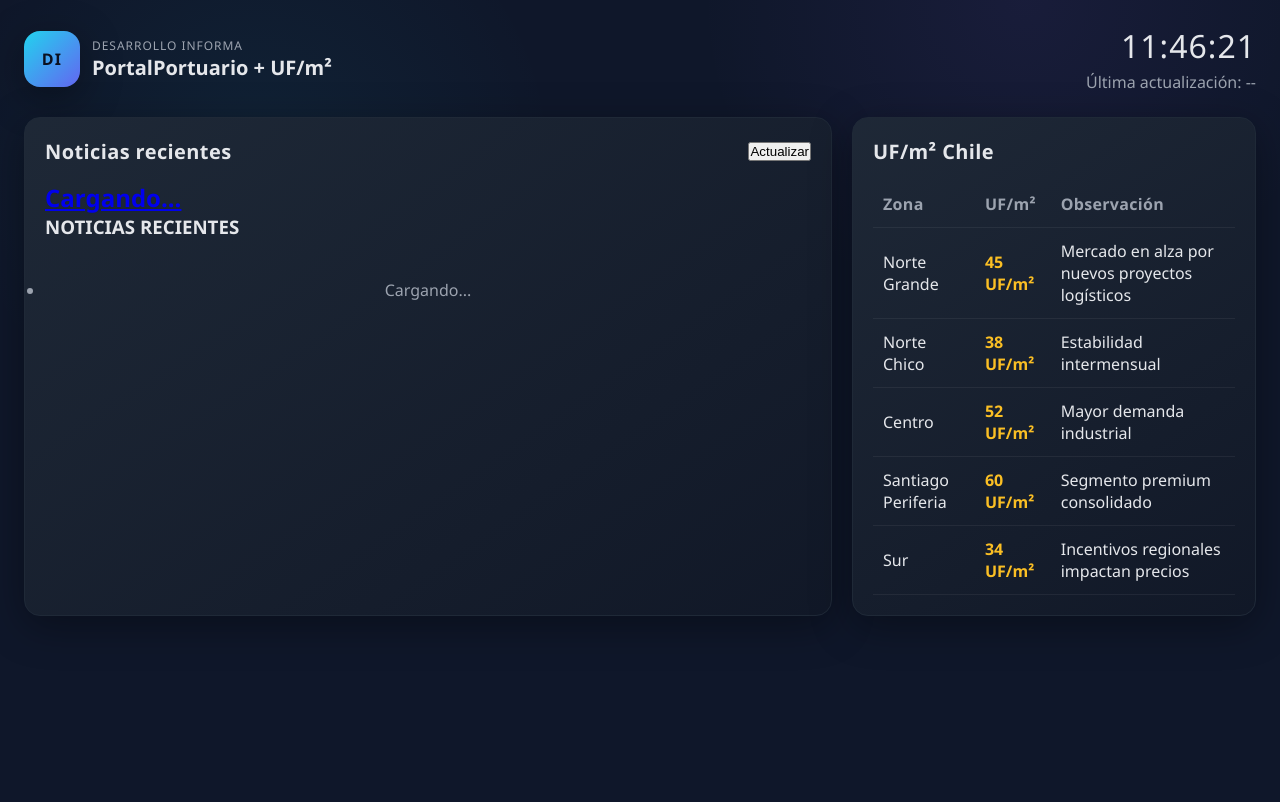
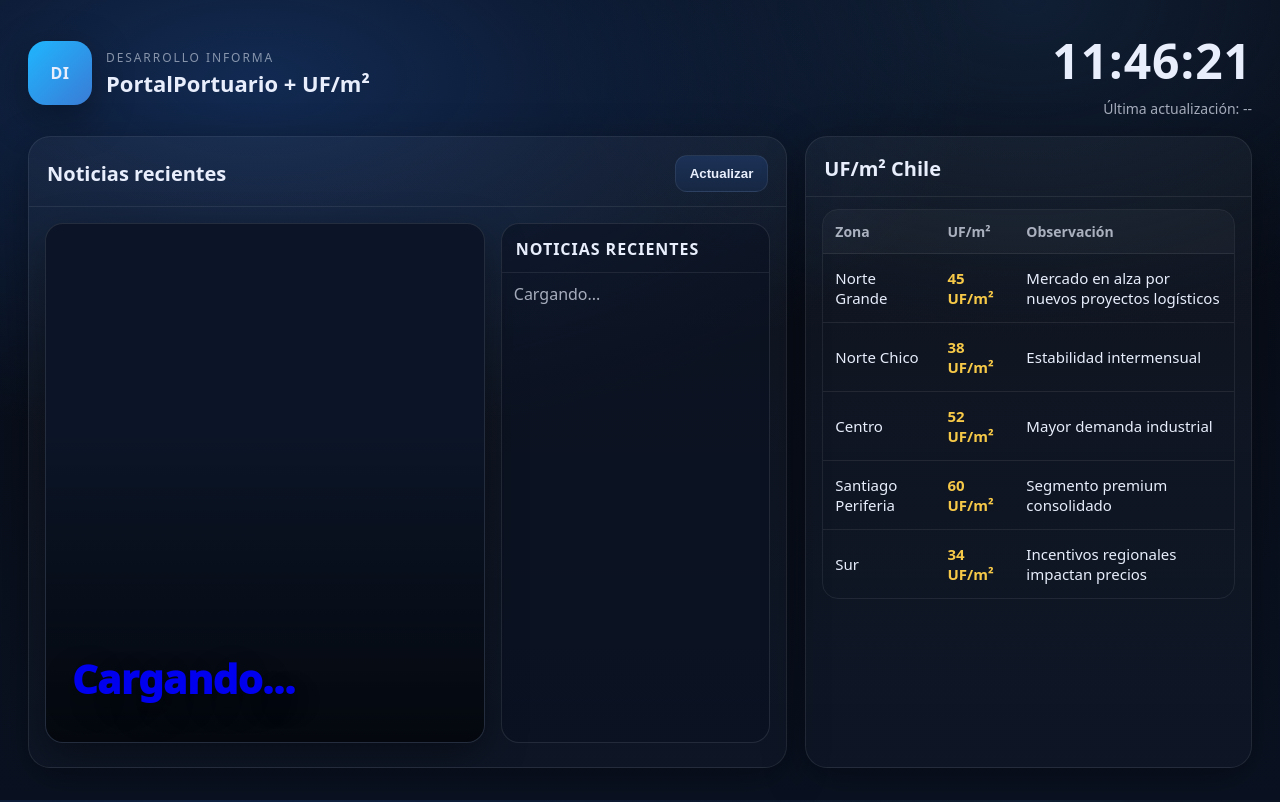
Before and after one commit to aeoelckers/Live-Data-Desarrollo, a plain HTML site: page index.html in a window 1280 px wide. Drawn offline with Linux system fonts and the light colour scheme.

Commit message:
Update styles.css

```diff
--- a/assets/css/styles.css
+++ b/assets/css/styles.css
@@ -1,145 +1,321 @@
-:root {
-  --bg: #0f172a;
-  --panel: #111827;
-  --card: #1f2937;
-  --accent: #22d3ee;
-  --text: #e5e7eb;
-  --muted: #9ca3af;
-  --border: #1f2937;
-  --shadow: 0 10px 40px rgba(0, 0, 0, 0.35);
+:root{
+  --bg0:#070b14;
+  --bg1:#0a1222;
+  --card:#0f1c2f;
+  --card2:#101f35;
+  --line:rgba(255,255,255,.08);
+  --text:#e8eefc;
+  --muted:rgba(232,238,252,.7);
+  --muted2:rgba(232,238,252,.55);
+  --accent:#f7c948;
+  --btn:#162743;
+  --btn2:#1b3156;
+  --shadow:0 12px 40px rgba(0,0,0,.35);
+  --radius:22px;
 }
 
-* { box-sizing: border-box; margin: 0; padding: 0; }
-
-body {
-  font-family: 'Segoe UI', Tahoma, Geneva, Verdana, sans-serif;
-  background: radial-gradient(circle at 20% 20%, rgba(34, 211, 238, 0.06), transparent 25%),
-              radial-gradient(circle at 80% 0%, rgba(139, 92, 246, 0.08), transparent 25%),
-              var(--bg);
-  color: var(--text);
-  min-height: 100vh;
+*{box-sizing:border-box}
+html,body{height:100%}
+body{
+  margin:0;
+  font-family: ui-sans-serif, system-ui, -apple-system, Segoe UI, Roboto, Arial, "Noto Sans", "Helvetica Neue", sans-serif;
+  color:var(--text);
+  background:
+    radial-gradient(1200px 600px at 20% 10%, #122a52 0%, rgba(18,42,82,0) 60%),
+    radial-gradient(900px 600px at 80% 0%, #101f35 0%, rgba(16,31,53,0) 55%),
+    linear-gradient(180deg, var(--bg0), var(--bg1));
 }
 
-.page { max-width: 1600px; margin: 0 auto; padding: 24px; }
-
-.header { display: flex; justify-content: space-between; align-items: center; margin-bottom: 24px; }
-
-.branding { display: flex; align-items: center; gap: 12px; }
-
-.logo-circle {
-  width: 56px; height: 56px; border-radius: 16px;
-  background: linear-gradient(135deg, #22d3ee, #6366f1);
-  box-shadow: var(--shadow);
-  display: inline-flex; align-items: center; justify-content: center;
-  font-weight: 800; font-size: 16px; letter-spacing: 0.08em; color: #0b1020;
+.page{
+  max-width: 1500px;
+  margin: 0 auto;
+  padding: 28px 28px 34px;
 }
 
-.label { color: var(--muted); letter-spacing: 0.08em; font-size: 12px; text-transform: uppercase; }
+.header{
+  display:flex;
+  align-items:center;
+  justify-content:space-between;
+  gap:24px;
+  margin-bottom: 18px;
+}
 
-.title { font-size: 20px; font-weight: 700; }
+.branding{
+  display:flex;
+  align-items:center;
+  gap:14px;
+}
 
-.time-block { text-align: right; }
-
-.clock { font-size: 32px; letter-spacing: 1px; }
-
-.timestamp { color: var(--muted); margin-top: 4px; }
-
-.layout { display: grid; grid-template-columns: 2fr 1fr; gap: 20px; }
-
-.panel {
-  background: linear-gradient(145deg, rgba(31, 41, 55, 0.95), rgba(17, 24, 39, 0.92));
-  border: 1px solid var(--border);
-  border-radius: 16px;
-  padding: 20px;
+.logo-circle{
+  width:64px;
+  height:64px;
+  border-radius:18px;
+  display:grid;
+  place-items:center;
+  font-weight:800;
+  letter-spacing:.5px;
+  background: linear-gradient(135deg, #1fb6ff, #3a7bd5);
   box-shadow: var(--shadow);
 }
 
-.panel-header { display: flex; justify-content: space-between; align-items: center; margin-bottom: 16px; }
-
-.panel h2 { font-size: 20px; letter-spacing: 0.02em; }
-
-.ghost-button {
-  background: transparent; color: var(--text);
-  border: 1px solid rgba(229, 231, 235, 0.2);
-  padding: 8px 12px; border-radius: 10px; cursor: pointer;
-  transition: all 0.2s ease;
-}
-.ghost-button:hover {
-  border-color: var(--accent); color: var(--accent);
-  box-shadow: 0 0 0 2px rgba(34, 211, 238, 0.2);
+.label{
+  margin:0;
+  font-size:12px;
+  letter-spacing:.16em;
+  color:var(--muted2);
 }
 
-.news-area { display: grid; grid-template-columns: 1.2fr 1fr; gap: 16px; }
-
-.headline-card {
-  background: linear-gradient(150deg, rgba(34, 211, 238, 0.1), rgba(31, 41, 55, 0.6));
-  border: 1px solid rgba(34, 211, 238, 0.25);
-  border-radius: 16px;
-  padding: 18px;
-  min-height: 360px;
-  display: grid; gap: 12px; box-shadow: var(--shadow);
+.title{
+  margin:2px 0 0;
+  font-size:22px;
+  font-weight:800;
 }
 
-.headline-figure {
-  width: 100%; aspect-ratio: 16 / 9; border-radius: 12px; overflow: hidden;
-  border: 1px solid rgba(255, 255, 255, 0.06); background: rgba(255, 255, 255, 0.04);
-  position: relative;
+.time-block{
+  text-align:right;
 }
 
-.headline-figure img { width: 100%; height: 100%; object-fit: cover; display: block; }
-
-.placeholder {
-  background: linear-gradient(135deg, rgba(34, 211, 238, 0.12), rgba(99, 102, 241, 0.18));
-  color: #dce7ff; display: inline-flex; align-items: center; justify-content: center;
-  text-transform: uppercase; letter-spacing: 0.08em; font-weight: 800; font-size: 12px;
+.clock{
+  margin:0;
+  font-size:48px;
+  font-weight:900;
+  letter-spacing:.02em;
 }
 
-.headline-title { font-size: 26px; font-weight: 800; line-height: 1.2; color: var(--text); text-decoration: none; }
-.headline-summary { color: var(--muted); font-size: 16px; line-height: 1.5; }
-.headline-meta { color: #cbd5f5; font-size: 14px; letter-spacing: 0.02em; }
-
-.news-grid { display: grid; grid-template-columns: 1fr; gap: 12px; }
-
-.news-card {
-  background: var(--card); border-radius: 14px; padding: 14px;
-  border: 1px solid rgba(255, 255, 255, 0.04);
-  transition: transform 0.2s ease, border-color 0.2s ease;
-  display: grid; grid-template-columns: 1fr 120px; gap: 10px; align-items: center;
+.timestamp{
+  margin:6px 0 0;
+  color:var(--muted);
+  font-size:14px;
 }
 
-.news-card.no-thumb { grid-template-columns: 1fr; }
-
-.news-thumb {
-  width: 120px; height: 80px; border-radius: 10px; overflow: hidden;
-  border: 1px solid rgba(255, 255, 255, 0.06); background: rgba(255, 255, 255, 0.04);
-}
-.news-thumb img { width: 100%; height: 100%; object-fit: cover; display: block; }
-
-.news-card:hover { transform: translateY(-2px); border-color: var(--accent); }
-
-.news-title { font-size: 19px; font-weight: 700; line-height: 1.3; color: var(--text); text-decoration: none; }
-.news-summary { color: var(--muted); line-height: 1.4; font-size: 15px; }
-.news-meta { color: var(--muted); font-size: 14px; }
-
-.sidebar { min-width: 380px; }
-
-.uf-table { width: 100%; border-collapse: collapse; font-size: 16px; }
-.uf-table th, .uf-table td { padding: 12px 10px; text-align: left; border-bottom: 1px solid rgba(255, 255, 255, 0.06); }
-.uf-table th { color: var(--muted); font-weight: 600; letter-spacing: 0.02em; }
-.uf-table td:nth-child(2) { font-weight: 700; color: #fbbf24; }
-
-.badge {
-  display: inline-flex; align-items: center; gap: 6px;
-  background: rgba(34, 211, 238, 0.1); color: #67e8f9;
-  border: 1px solid rgba(34, 211, 238, 0.3);
-  border-radius: 999px; padding: 4px 10px; font-size: 12px; letter-spacing: 0.02em;
+.layout{
+  display:grid;
+  grid-template-columns: 1.7fr 1fr;
+  gap:18px;
 }
 
-.empty { color: var(--muted); text-align: center; padding: 40px 0; }
+.panel{
+  background: linear-gradient(180deg, rgba(255,255,255,.04), rgba(255,255,255,.02));
+  border: 1px solid var(--line);
+  border-radius: var(--radius);
+  box-shadow: var(--shadow);
+  overflow:hidden;
+}
 
-@media (max-width: 1200px) {
-  .layout { grid-template-columns: 1fr; }
-  .sidebar { min-width: auto; }
-  .news-area { grid-template-columns: 1fr; }
-  .headline-card { min-height: auto; }
+.panel-header{
+  display:flex;
+  align-items:center;
+  justify-content:space-between;
+  gap:12px;
+  padding: 18px 18px 14px;
+  border-bottom: 1px solid var(--line);
 }
+
+.panel-header h2{
+  margin:0;
+  font-size:20px;
+  font-weight:800;
+}
+
+.btn{
+  background: linear-gradient(180deg, var(--btn2), var(--btn));
+  border:1px solid var(--line);
+  color:var(--text);
+  padding:10px 14px;
+  border-radius: 12px;
+  cursor:pointer;
+  font-weight:700;
+}
+.btn:hover{filter:brightness(1.08)}
+.btn:active{transform:translateY(1px)}
+
+.panel-news{padding-bottom: 8px;}
+.panel-uf{padding-bottom: 8px;}
+
+.news-layout{
+  display:grid;
+  grid-template-columns: 1.55fr .95fr;
+  gap:16px;
+  padding: 16px;
+}
+
+.hero{
+  position:relative;
+  min-height: 520px;
+  border-radius: 18px;
+  overflow:hidden;
+  text-decoration:none;
+  border: 1px solid rgba(255,255,255,.10);
+  background: #0b1527;
+  box-shadow: 0 14px 40px rgba(0,0,0,.35);
+}
+
+.hero-image{
+  position:absolute;
+  inset:0;
+  background-size:cover;
+  background-position:center;
+  filter: brightness(.75);
+  transform: scale(1.02);
+}
+
+.hero::after{
+  content:"";
+  position:absolute;
+  inset:0;
+  background: linear-gradient(180deg, rgba(0,0,0,0) 40%, rgba(0,0,0,.65) 100%);
+}
+
+.hero-overlay{
+  position:absolute;
+  inset: 0;
+  display:flex;
+  flex-direction:column;
+  justify-content:flex-end;
+  padding: 26px 26px 22px;
+  z-index:2;
+  gap:10px;
+}
+
+.hero-title{
+  margin:0;
+  font-size:40px;
+  line-height:1.05;
+  font-weight:950;
+  letter-spacing:-.01em;
+  text-shadow: 0 10px 30px rgba(0,0,0,.45);
+}
+
+.hero-summary{
+  margin:0;
+  max-width: 92%;
+  color: rgba(255,255,255,.88);
+  font-size:18px;
+  line-height:1.35;
+}
+
+.hero-meta{
+  margin:0;
+  color: rgba(255,255,255,.70);
+  font-size:14px;
+}
+
+.sidebar{
+  border-radius: 18px;
+  border: 1px solid rgba(255,255,255,.10);
+  background: rgba(10,18,34,.55);
+  overflow:hidden;
+}
+
+.sidebar-title{
+  margin:0;
+  padding: 14px 14px 12px;
+  font-size:16px;
+  font-weight:900;
+  letter-spacing:.06em;
+  border-bottom: 1px solid var(--line);
+}
+
+.news-list{
+  list-style:none;
+  margin:0;
+  padding: 10px 12px 12px;
+  display:flex;
+  flex-direction:column;
+  gap:12px;
+}
+
+.news-item{
+  display:flex;
+  align-items:flex-start;
+  gap:12px;
+  padding: 10px;
+  border-radius: 14px;
+  border: 1px solid rgba(255,255,255,.08);
+  background: rgba(255,255,255,.03);
+}
+
+.news-thumb{
+  width:84px;
+  height:62px;
+  border-radius:10px;
+  overflow:hidden;
+  flex: 0 0 auto;
+  background: rgba(255,255,255,.06);
+}
+.news-thumb img{
+  width:100%;
+  height:100%;
+  object-fit:cover;
+  display:block;
+}
+
+.news-text{
+  min-width:0;
+}
+.news-title{
+  display:block;
+  font-weight:850;
+  font-size:14px;
+  line-height:1.2;
+  text-decoration:none;
+  color: var(--text);
+}
+.news-title:hover{ text-decoration:underline; }
+.news-meta{
+  margin-top:6px;
+  font-size:12px;
+  color: var(--muted2);
+}
+
+.note{
+  margin: 6px 16px 14px;
+  color: var(--muted2);
+  font-size:12px;
+}
+
+.uf-table-wrap{
+  padding: 12px 16px 16px;
+}
+
+.uf-table{
+  width:100%;
+  border-collapse:separate;
+  border-spacing:0;
+  overflow:hidden;
+  border-radius: 16px;
+  border: 1px solid var(--line);
+}
+
+.uf-table thead th{
+  text-align:left;
+  padding: 12px 12px;
+  font-size:14px;
+  color: var(--muted);
+  background: rgba(255,255,255,.03);
+  border-bottom:1px solid var(--line);
+}
+
+.uf-table tbody td{
+  padding: 14px 12px;
+  font-size:15px;
+  border-bottom:1px solid var(--line);
+}
+
+.uf-table tbody tr:last-child td{border-bottom:none;}
+
+.uf-table tbody td:nth-child(2){
+  font-weight:900;
+  color: var(--accent);
+}
+
+.empty{
+  color: var(--muted);
+}
+
+@media (max-width: 1200px){
+  .layout{grid-template-columns: 1fr; }
+  .news-layout{grid-template-columns: 1fr; }
+  .hero{min-height: 420px;}
+  .hero-title{font-size:32px;}
+}
```
